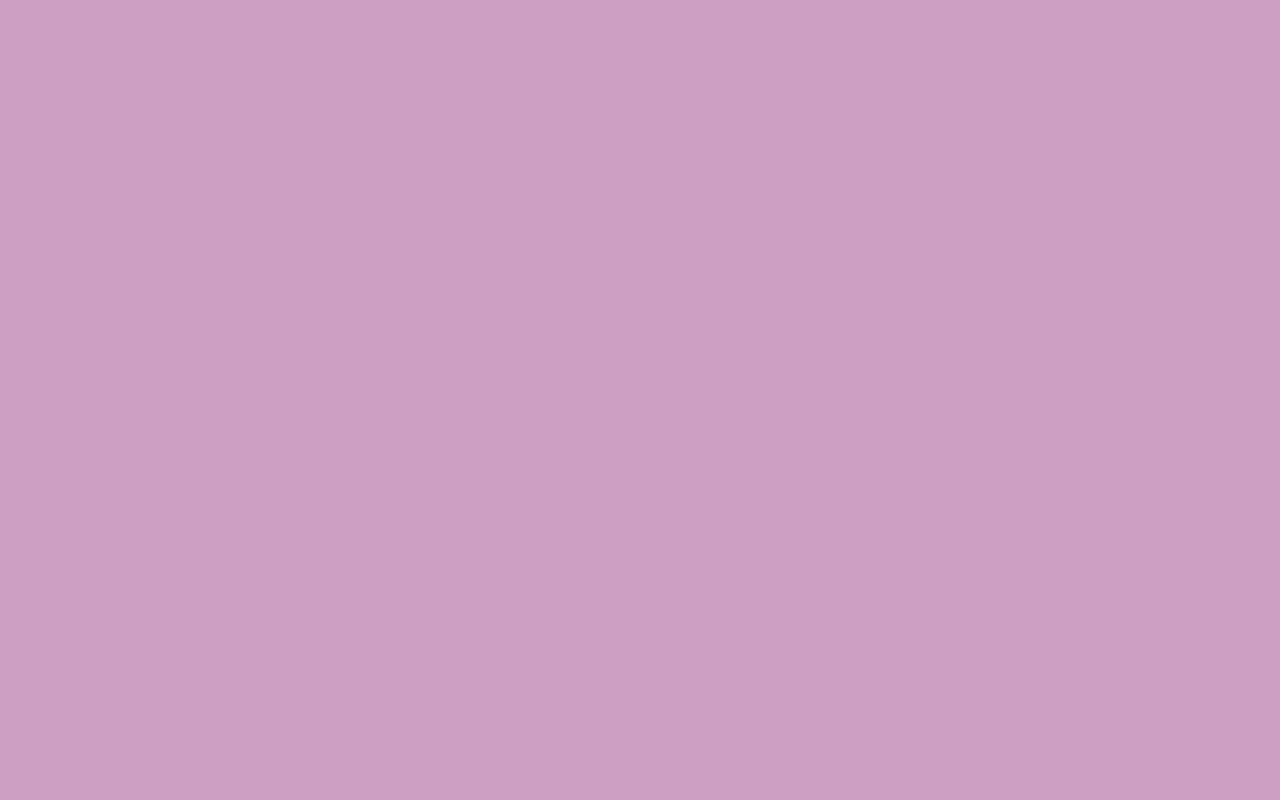
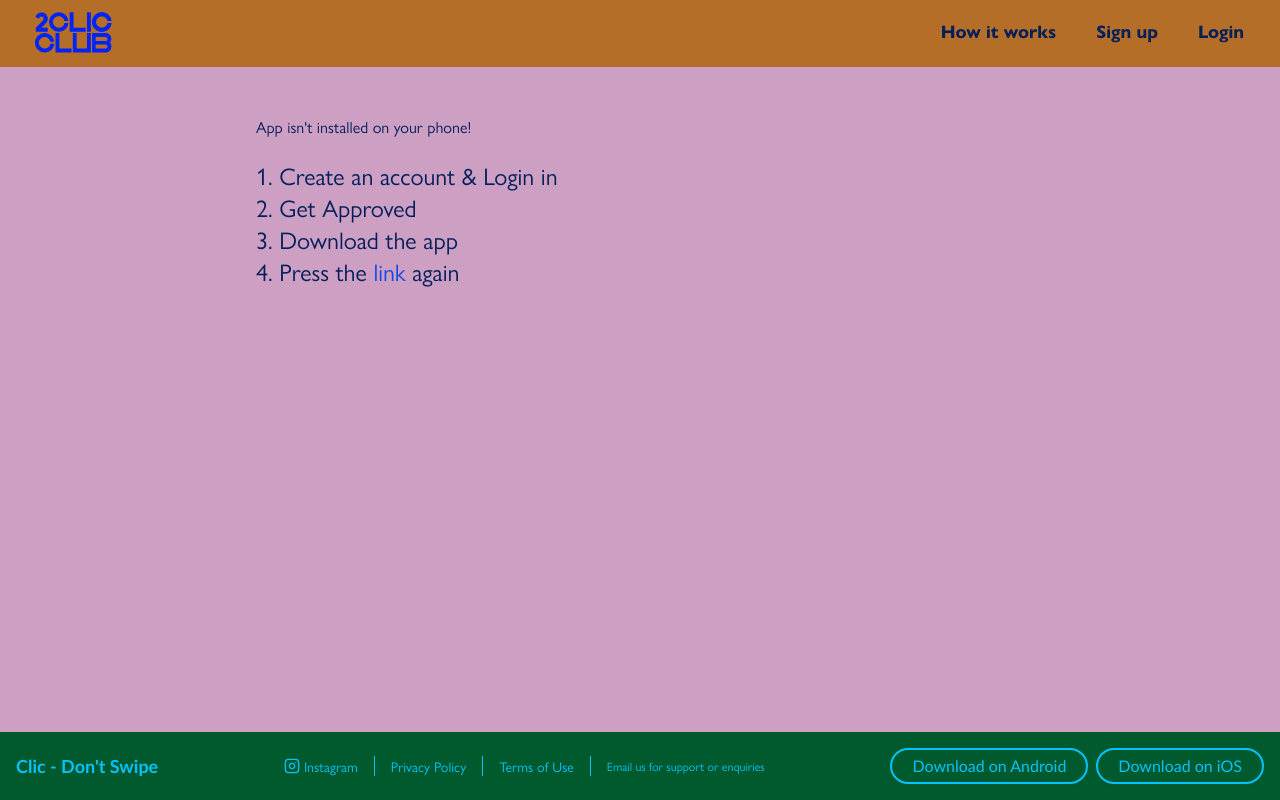
Before and after one commit to Lightxxo/CLIC-WEB, a React (Vite) app in the folder Frontend/: page /eventForApp/1 in a window 1280 px wide. Before the commit this address had no page. Built offline with nearby package versions, Linux system fonts and the light colour scheme.

Commit message:
universal link for app added

```diff
--- a/Frontend/src/App.tsx
+++ b/Frontend/src/App.tsx
@@ -27,6 +27,7 @@ import TermsOfUse from "./pages/TermsOfUse/TermsOfUse";
 import ForgotPass from "./pages/ForgotPass/ForgotPass";
 import Invites from "./pages/Invites/Invites";
 import Profile from "./pages/Profile/Profile";
+import EventForApp from "./pages/EventForApp/EventForApp";
 
 export default function App() {
   return (
@@ -45,6 +46,7 @@ export default function App() {
         />
         <Route path="/termsofuse" element={<TermsOfUse></TermsOfUse>} />
         <Route path="/howitworks" element={<HowItWorks></HowItWorks>} />
+        <Route path="/eventForApp/:id" element={<EventForApp />} />
         {/* Public routes with navbar */}
         {/*
         <Route
--- /dev/null
+++ b/Frontend/src/pages/EventForApp/EventForApp.tsx
@@ -0,0 +1,50 @@
+import { useFormContext } from "@/contexts/FormContext";
+import { useParams } from "react-router-dom";
+
+
+const EventForApp = () => {
+    const { data } = useFormContext();
+    const { id } = useParams<{ id: string }>();
+    console.log(data); console.log(id);
+    return (
+        <section className="py-12 px-4 sm:px-8">
+            <p className="max-w-3xl mx-auto mb-5">
+            App isn't installed on your phone!
+          </p>
+            {data.token ?
+                <div className="max-w-3xl mx-auto ">
+                    <p className="text-2xl">
+                        1. Download the app
+                    </p>
+                    <p className="text-2xl">
+                        2. Press the <a href={"https://twoclicclub.com/eventForApp/" + id}
+                            className="text-blue-700">
+                            link
+                        </a> again
+                    </p>
+                </div>
+                :
+                <div className="max-w-3xl mx-auto ">
+                    <p className="text-2xl">
+                        1. Create an account & Login in
+                    </p>
+                    <p className="text-2xl">
+                        2. Get Approved
+                    </p>
+                    <p className="text-2xl">
+                        3. Download the app
+                    </p>
+                    <p className="text-2xl">
+                        4. Press the <a href={"https://twoclicclub.com/eventForApp/" + id}
+                            className="text-blue-700">
+                            link
+                        </a> again
+                    </p>
+                </div>}
+
+
+        </section>
+    );
+};
+
+export default EventForApp;
```
